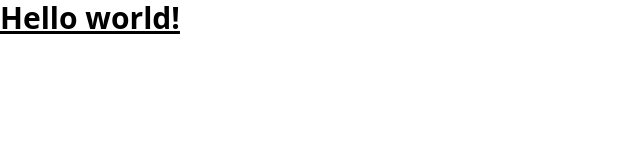
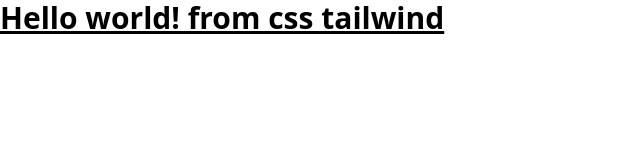
Before and after one commit to naputami/personalwebsite-nadia, a website: page src/index.html in a window 1280 px wide. Shown: the whole page, without its empty margins (0-640 px from the left). Drawn offline with Linux system fonts and the light colour scheme.

Commit message:
modify ondex.html

```diff
--- a/src/index.html
+++ b/src/index.html
@@ -7,7 +7,7 @@
 </head>
 <body>
   <h1 class="text-3xl font-bold underline">
-    Hello world!
+    Hello world! from css tailwind
   </h1>
 </body>
 </html>
```
